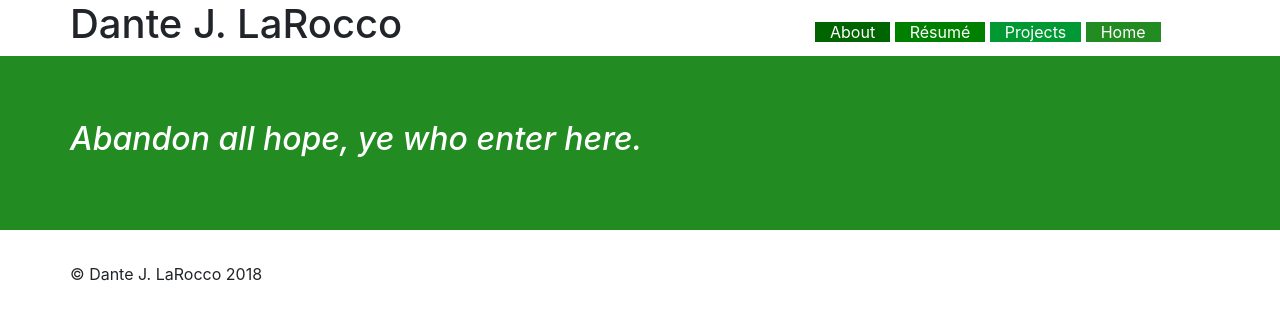
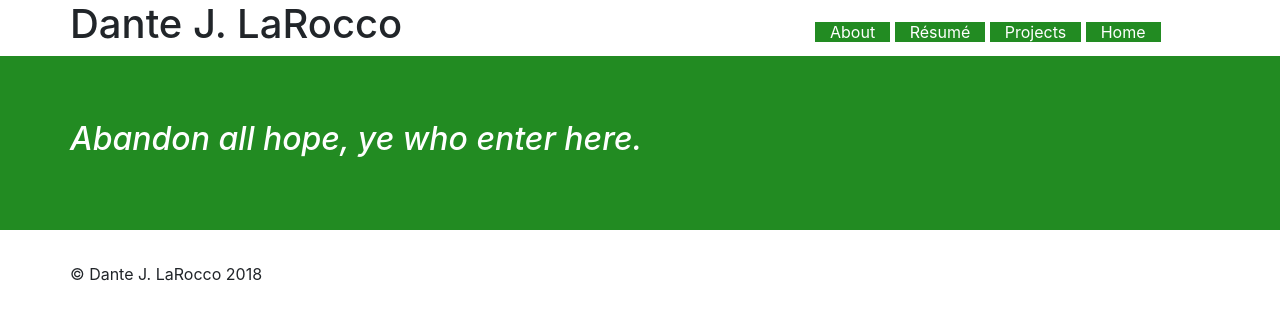
Before and after one commit to dantejlarocco/dantejlarocco.github.io, a Jekyll site: the page built from index.md, in a window 1280 px wide. Shown: the top 320 px of the page. Built offline with Jekyll 4.4.1, drawn with Linux system fonts in a browser that asks for light colours; our own code applies the rules of GitHub Pages for plain Markdown files.

Commit message:
Update default.html

```diff
--- a/_layouts/default.html
+++ b/_layouts/default.html
@@ -13,10 +13,10 @@
       <div class="row">
         <h1 class="col-sm-8 row text-center">Dante J. LaRocco</h1>
         <nav class="col-sm-4" id="navbar">
-          <a href="bio" class="col-sm-1 btn-primary-dark-green">About</a>
-          <a href="cv" class="col-sm-2 btn-primary-less-dark-green">Résumé</a>
-          <a href="projects" class="col-sm-3 btn-primary-even-less-dark-green">Projects</a>
-          <a href="https://dantejlarocco.github.io" class="col-sm-4 btn-primary-forest-green">Home</a>
+          <a href="bio" class="col-sm-1 btn-primary">About</a>
+          <a href="cv" class="col-sm-2 btn-primary">Résumé</a>
+          <a href="projects" class="col-sm-3 btn-primary">Projects</a>
+          <a href="https://dantejlarocco.github.io" class="col-sm-4 btn-primary">Home</a>
         </nav>
       </div>
     </header>
```
